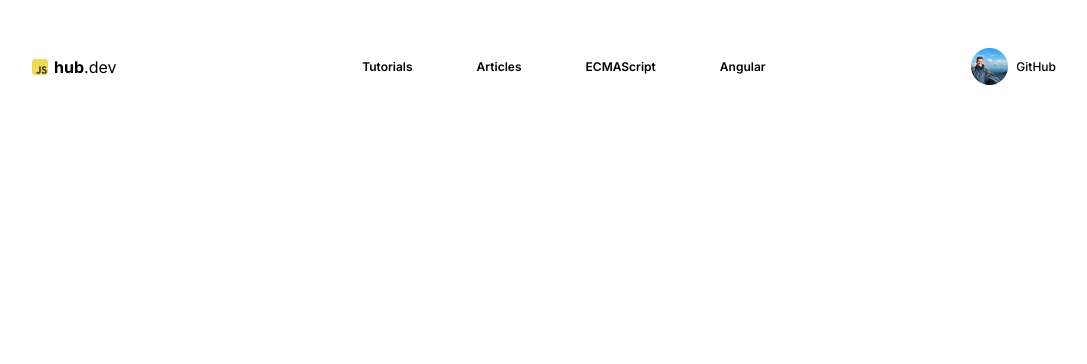
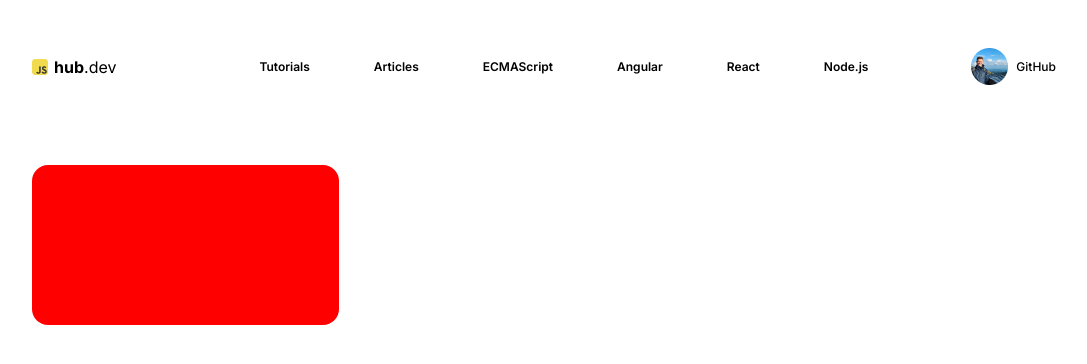
Before and after one commit to ddamiankowalski/jshub, a website: page routes/pages/index.html in a window 1280 px wide. Shown: the whole page, without its empty margins (96-1183 px from the left). Drawn offline with Linux system fonts and the light colour scheme; files that its build step writes are made by us from their sources; files whose address does not match are found by name.

Commit message:
added article section

```diff
--- a/public/assets/styles.css
+++ b/public/assets/styles.css
@@ -78,3 +78,17 @@ body {
 .hub__about-github {
   font-weight: 500;
 }
+
+.hub__articles {
+  display: flex;
+  flex-wrap: wrap;
+  margin-top: 5rem;
+
+  .hub__article-tile {
+    flex-basis: 30%;
+    background-color: red;
+    height: 10rem;
+    border-radius: 1rem;
+    box-shadow: 0 4px rgba(0, 0, 0, 0.2) 0px;
+  }
+}
--- a/routes/pages/index.html
+++ b/routes/pages/index.html
@@ -24,6 +24,8 @@
           <li class="hub__menu-list-item">Articles</li>
           <li class="hub__menu-list-item">ECMAScript</li>
           <li class="hub__menu-list-item">Angular</li>
+          <li class="hub__menu-list-item">React</li>
+          <li class="hub__menu-list-item">Node.js</li>
         </ul>
       </menu>
 
@@ -32,5 +34,9 @@
         <span class="hub__about-github">GitHub</span>
       </div>
     </header>
+
+    <section class="hub__articles">
+      <div class="hub__article-tile"></div>
+    </section>
   </body>
 </html>
```
